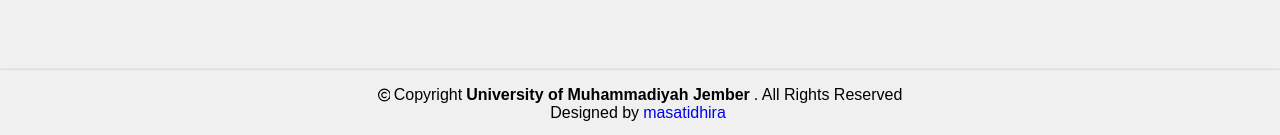
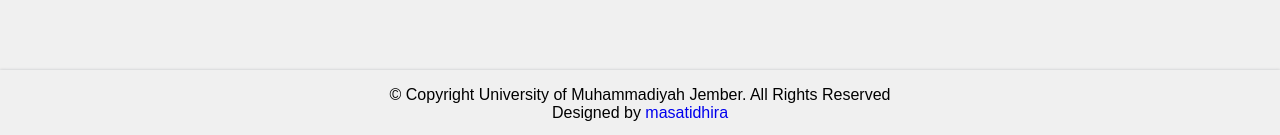
Before and after one commit to masatidhira/unmuh-international-conference, a React (Vite) app: page / in a window 1280 px wide. Shown: the part 6877-7012 px from the top of the page. Built offline with nearby package versions, Linux system fonts and the light colour scheme.

Commit message:
Update Footer

```diff
--- a/src/components/Footer/Footer.jsx
+++ b/src/components/Footer/Footer.jsx
@@ -1,4 +1,3 @@
-import { FaRegCopyright } from "react-icons/fa6";
 import "./footer.scss";
 
 function Footer() {
@@ -6,8 +5,7 @@
         <section className="footerSection">
             <footer className="footer">
                 <p>
-                    <FaRegCopyright className="icon" />
-                    Copyright <b> University of Muhammadiyah Jember</b>. All Rights Reserved
+                    &copy; Copyright University of Muhammadiyah Jember. All Rights Reserved
                 </p>
                 <p>Designed by <a href="https://masatidhira.github.io/" target="_blank">masatidhira</a></p>
             </footer>
--- a/src/components/Footer/footer.scss
+++ b/src/components/Footer/footer.scss
@@ -6,18 +6,6 @@
         align-items: center;
         justify-content: center;
         padding: 1rem;
-
-        .icon {
-            font-size: 1rem;
-            padding-right: 0.2rem;
-        }
-        p {
-            display: flex;
-            align-items: center;
-
-            b, a {
-                margin: 0 4px;
-            }
-        }
+        text-align: center;
     }
 }
```
